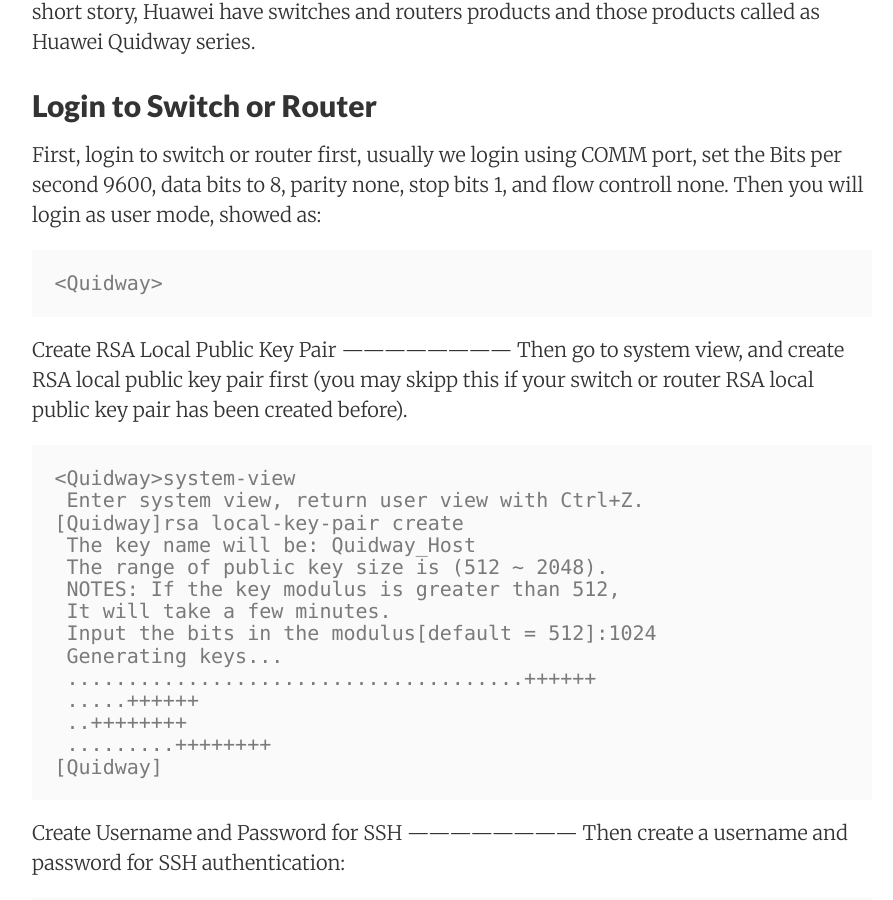
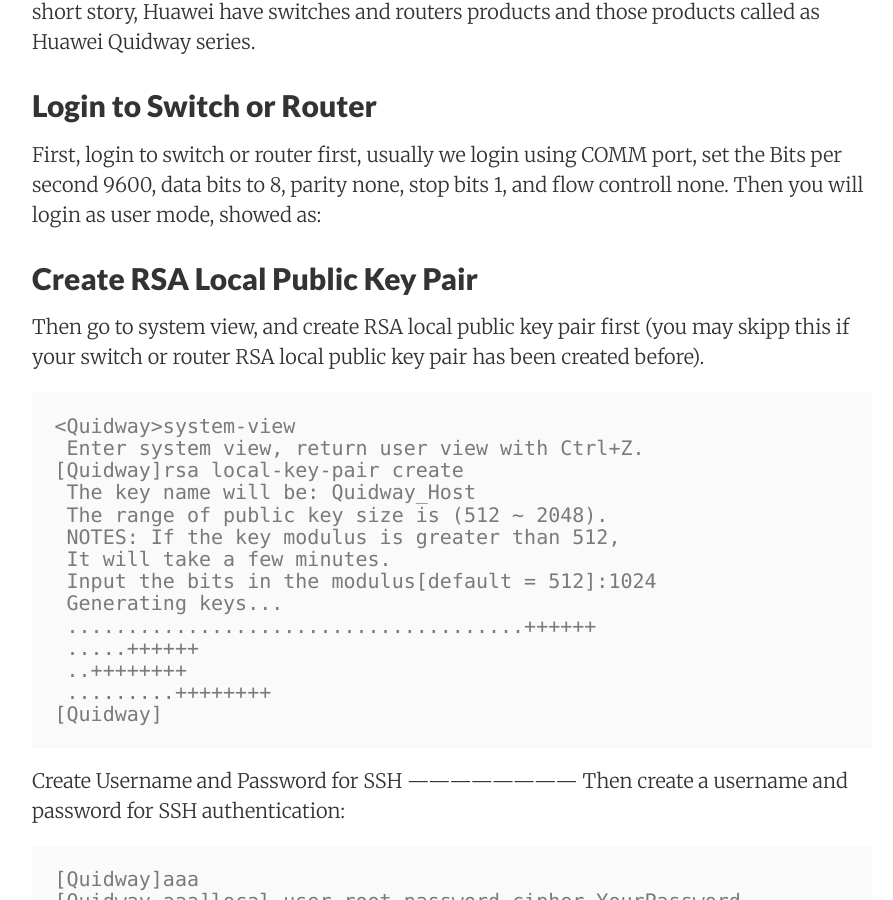
Before and after one commit to wwahyudi/wwahyudi.github.io, a Jekyll site: the page built from _posts/2016-05-18-ssh-huawei-quidway.md, in a window 1280 px wide and 900 px high, scrolled down 415 px. Shown: the whole window, without its empty margins (188-1081 px from the left). Built offline with Jekyll 4.4.1, drawn with Linux system fonts in a browser that asks for light colours.

Commit message:
Fixed ssh huawei quidway

````diff
--- a/_posts/2016-05-18-ssh-huawei-quidway.md
+++ b/_posts/2016-05-18-ssh-huawei-quidway.md
@@ -11,9 +11,7 @@
 Login to Switch or Router
 ------------------------
 First, login to switch or router first, usually we login using COMM port, set the Bits per second 9600, data bits to 8, parity none, stop bits 1, and flow controll none. Then you will login as user mode, showed as:
-```
-<Quidway>
-```
+
 Create RSA Local Public Key Pair
 ------------------------
 Then go to system view, and create RSA local public key pair first (you may skipp this if your switch or router RSA local public key pair has been created before).
````
